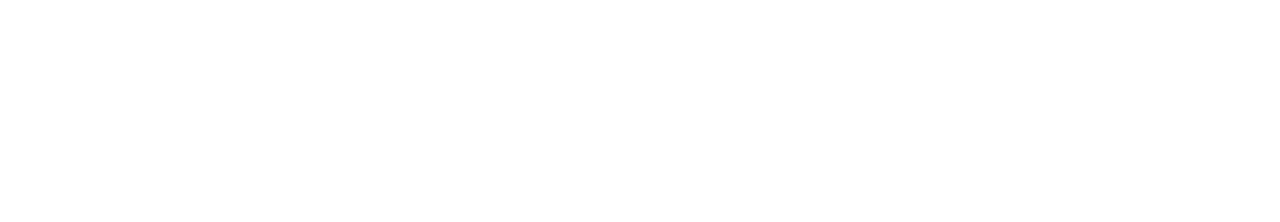
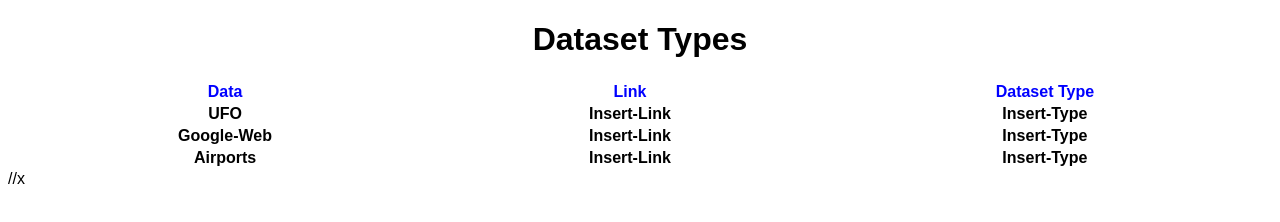
Before and after one commit to DS4200-S23-Class/hw-02-mack-and-marley, a plain HTML site: page index.html in a window 1280 px wide. Drawn offline with Linux system fonts and the light colour scheme.

Commit message:
from yesterday

```diff
--- a/index.html
+++ b/index.html
@@ -3,10 +3,44 @@
 
 <head>
     <meta charset=utf-8/>
+    <title>ic-02</title>
+    <link rel="stylesheet" href="style.css">
 </head>
 
 
 <body>
+    <div id="data-abstraction">
+        <div class="info">
+        <h1 class="centered">Dataset Types</h1>
+            <table style="width:100%">
+                <tr>
+                    <th id="row-names">Data</th>
+                    <th id="row-names">Link</th>
+                    <th id="row-names">Dataset Type</th>
+                </tr>
+                <tr>
+                    <th>UFO</th>
+                    <th>Insert-Link</th>
+                    <th>Insert-Type</th>
+                </tr>
+                <tr>
+                    <th>Google-Web</th>
+                    <th>Insert-Link</th>
+                    <th>Insert-Type</th>
+                </tr>
+                <tr>
+                    <th>Airports</th>
+                    <th>Insert-Link</th>
+                    <th>Insert-Type</th>
+                </tr>
+            </table>
+        </div>
+        <div class="info">
+
+    //x
+        </div>
+    </div>
+
 
 
 </body>
--- /dev/null
+++ b/style.css
@@ -0,0 +1,11 @@
+body {
+	font-family: Arial;
+}
+
+.centered {
+	text-align: center;
+
+}
+#row-names {
+	color: blue;
+}
```
Also changed, not shown: 1 other file.
